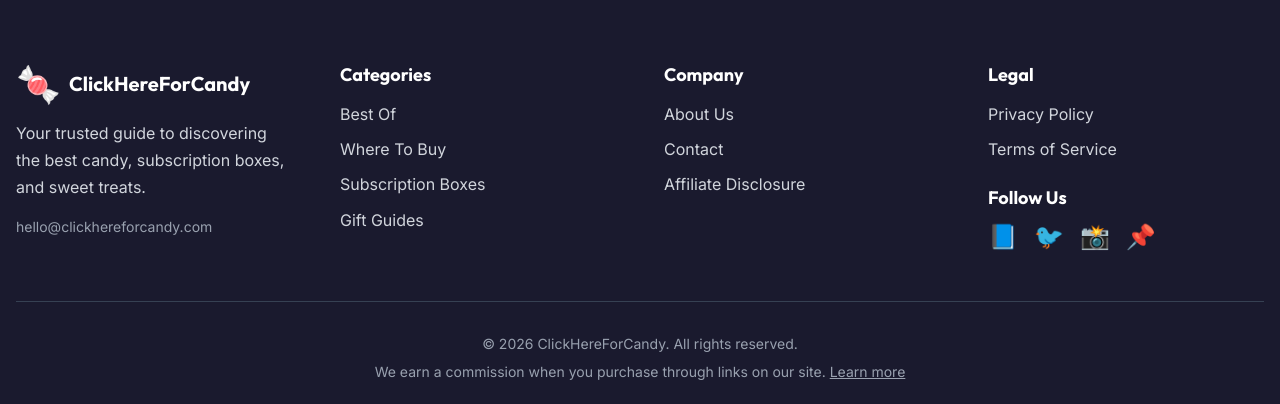
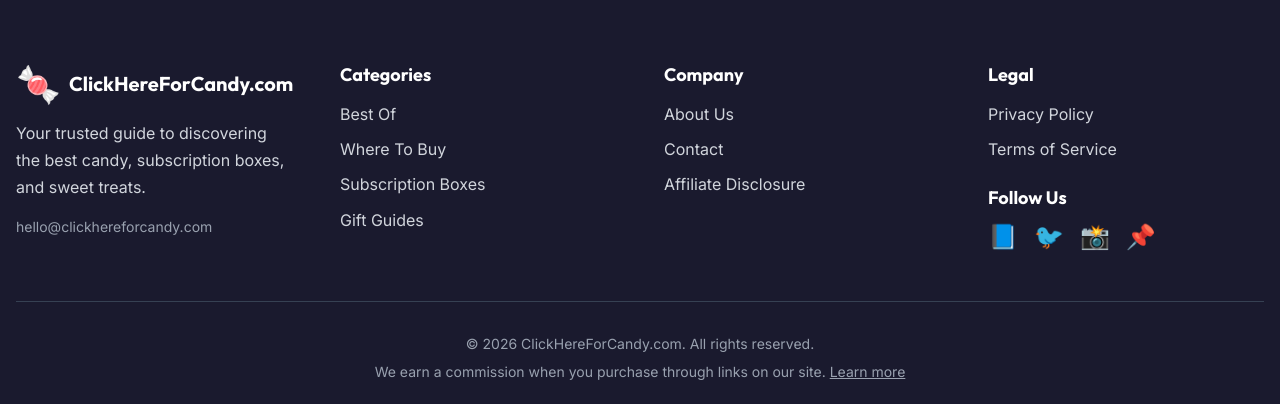
Before and after one commit to TheConflux-Core/clickhereforcandy, a Next.js app: page / in a window 1280 px wide. Shown: the part 3794-4198 px from the top of the page. Built offline with nearby package versions, Linux system fonts and the light colour scheme; no server answers.

Commit message:
Update site metadata and site name for search results

```diff
--- a/app/layout.tsx
+++ b/app/layout.tsx
@@ -12,6 +12,7 @@
   },
   description: SITE_DESCRIPTION,
   metadataBase: new URL(SITE_URL),
+  applicationName: SITE_NAME,
   openGraph: {
     type: 'website',
     locale: 'en_US',
@@ -40,6 +41,10 @@
     icon: '/favicon.svg',
     shortcut: '/favicon.svg',
     apple: '/favicon.svg'
+  },
+  appleWebApp: {
+    title: SITE_NAME,
+    statusBarStyle: 'default'
   },
   other: {
     'fo-verify': '56e822c1-a4e1-4592-b1c9-4a46a4a85ad5',
--- a/lib/data/constants.ts
+++ b/lib/data/constants.ts
@@ -1,4 +1,4 @@
-export const SITE_NAME = 'ClickHereForCandy';
+export const SITE_NAME = 'ClickHereForCandy.com';
 export const SITE_URL = process.env.NEXT_PUBLIC_SITE_URL || 'https://clickhereforcandy.com';
 export const SITE_DESCRIPTION = 'Discover the best candy, compare subscription boxes, find local candy stores, and get expert gift guides for every occasion.';
 export const SITE_TAGLINE = 'Your Guide to the Best Candy & Sweets';
```
